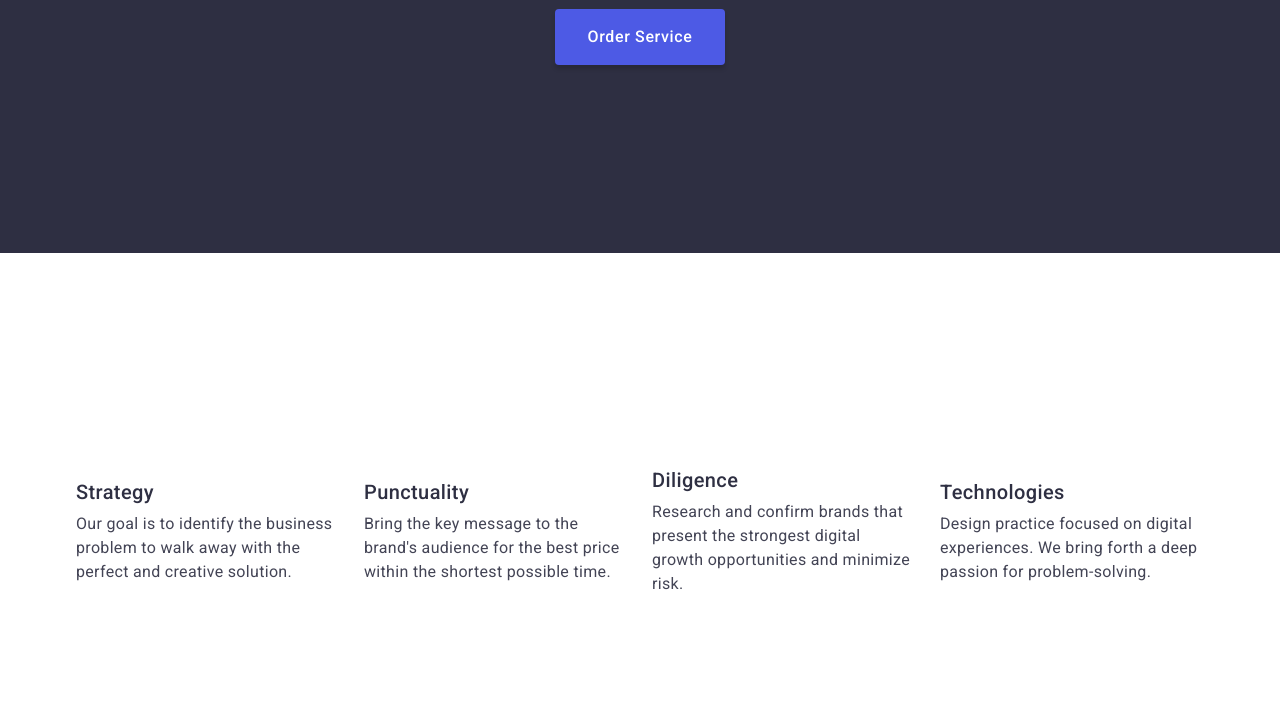
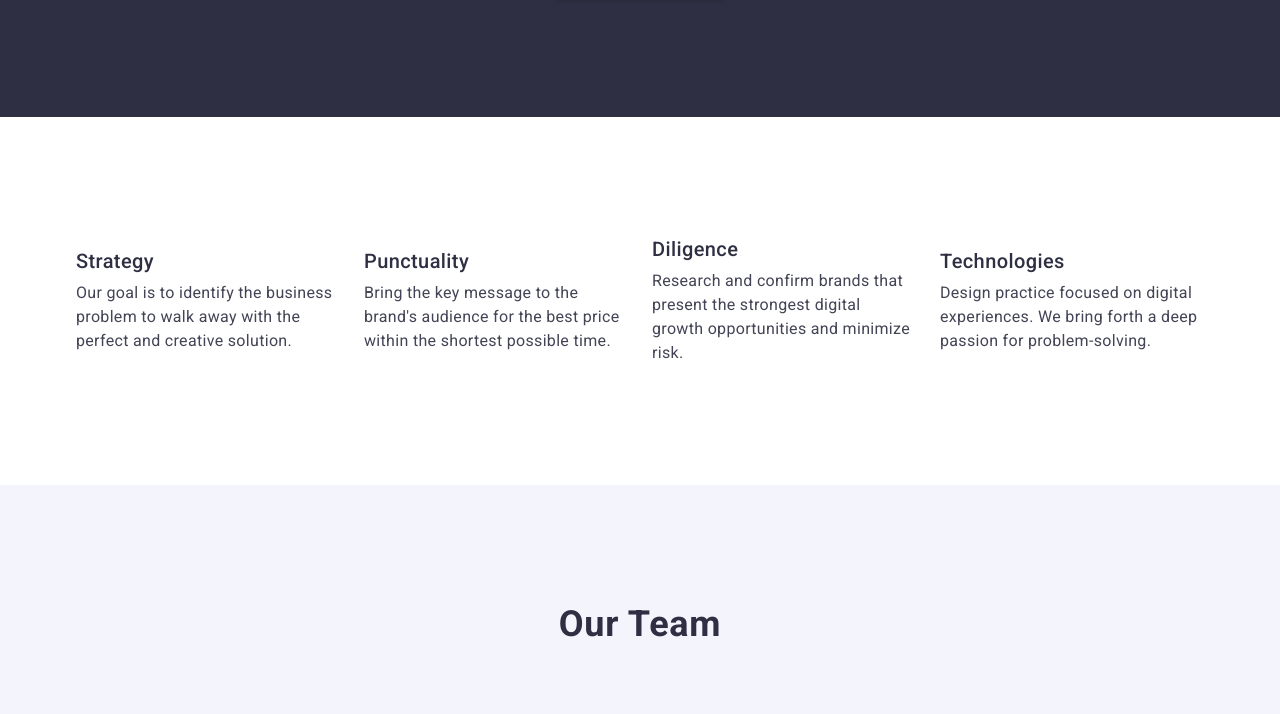
Before and after one commit to cldGryphem/goit-markup-hw-03, a plain HTML site: page index.html in a window 1280 px wide. Shown: the part 420-1134 px from the top of the page. Drawn offline with nearby package versions, Linux system fonts and the light colour scheme.

Commit message:
paddings

```diff
--- a/css/styles.css
+++ b/css/styles.css
@@ -149,7 +149,7 @@ img {
 }
 
 .section {
-    padding: 188px 0;
+    padding: 120px 0;
 }
 
 .hero-title {
@@ -203,7 +203,16 @@ img {
 }
 
 .visually-hidden{
+    position: absolute;
+    width: 1px;
+    height: 1px;
+    margin: -1px;
+    border: 0;
+    padding: 0;
+    white-space: nowrap;
     clip-path: inset(100%);
+    clip: rect(0 0 0 0);
+    overflow: hidden;
 }
 
 .section-block {
```
